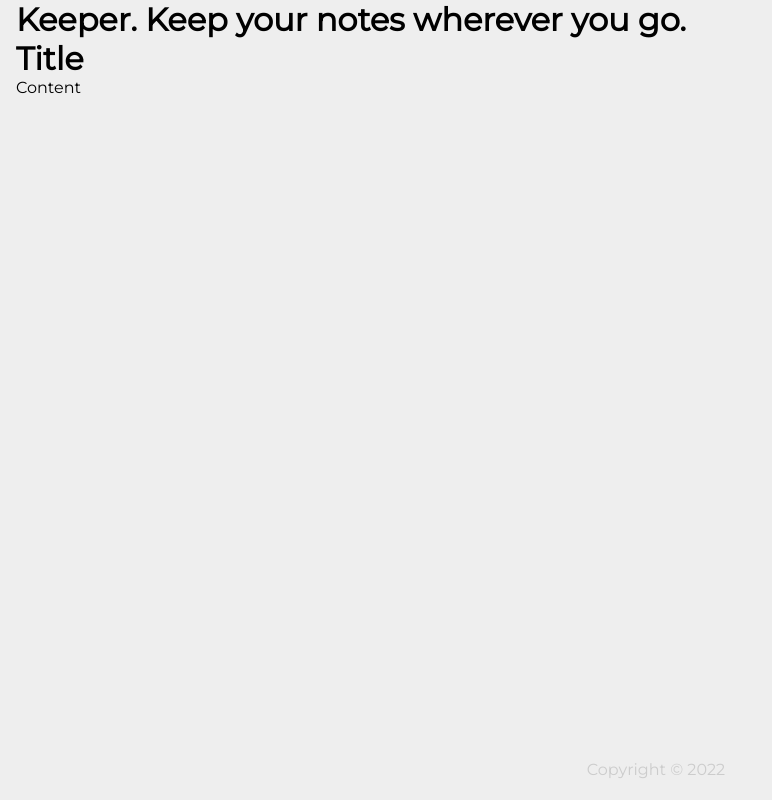
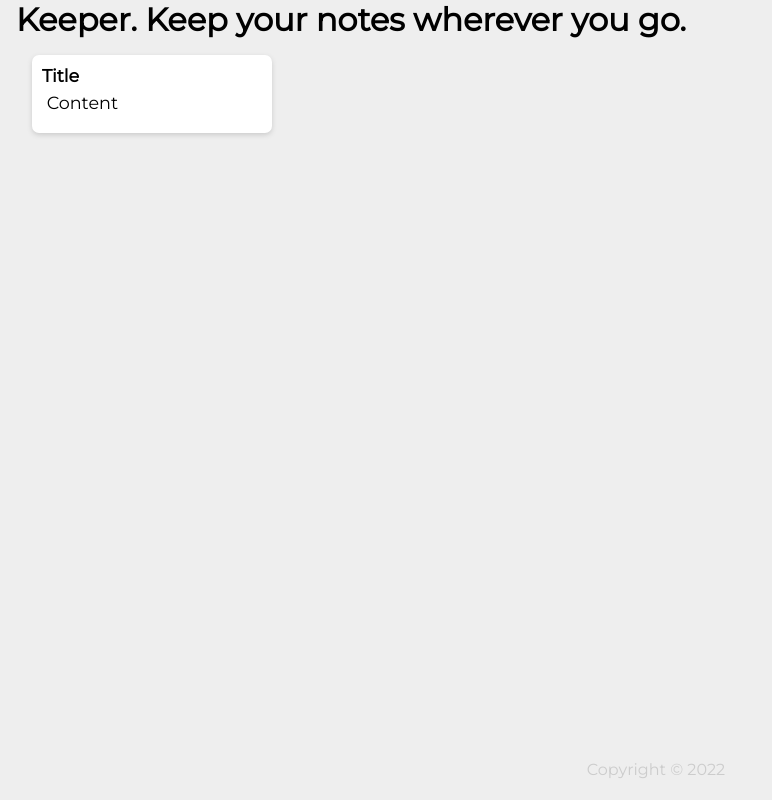
Before and after one commit to Id3arium/KeeperApp, a React (Create React App) app: page / in a window 1280 px wide. Shown: the whole page, without its empty margins (0-772 px from the left). Built offline with nearby package versions, Linux system fonts and the light colour scheme; a web font is replaced by a local one.

Commit message:
adding css file?

```diff
--- a/src/Footer.js
+++ b/src/Footer.js
@@ -1,4 +1,5 @@
 import React from "react";
+
 export default function Footer() {
   let date = new Date();
   let currYear = date.getFullYear();
--- a/src/Header.js
+++ b/src/Header.js
@@ -1,4 +1,5 @@
 import React from "react";
+
 export default function Header() {
   return <h1> Keeper. Keep your notes wherever you go.</h1>;
 }
--- a/src/Note.js
+++ b/src/Note.js
@@ -1,7 +1,8 @@
 import React from "react";
+
 export default function Note() {
   return (
-    <div className="Note">
+    <div className="note">
       <h1> Title </h1>
       <p> Content </p>
     </div>
--- a/src/index.js
+++ b/src/index.js
@@ -1,11 +1,9 @@
 import React from "react";
 import reactDOM from "react-dom";
 import App from "./App";
+import "../public/styles.css";
 
-reactDOM.render(
-  <App />,
-  document.getElementById("root")
-);
+reactDOM.render(<App />, document.getElementById("root"));
 //6. Make sure that the final website is styled like the example shown here:
 //https://l1pp6.csb.app/
 
```
